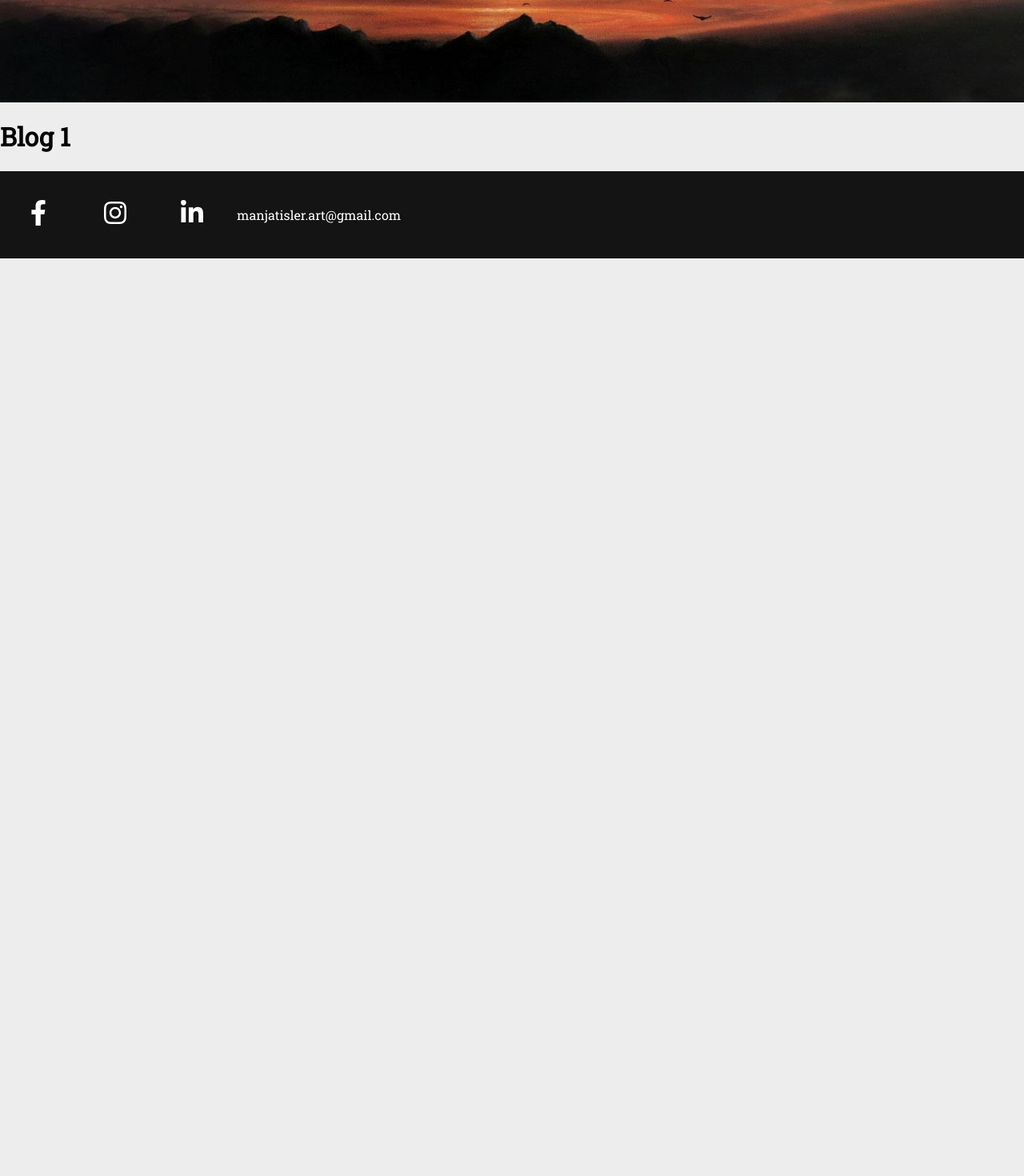
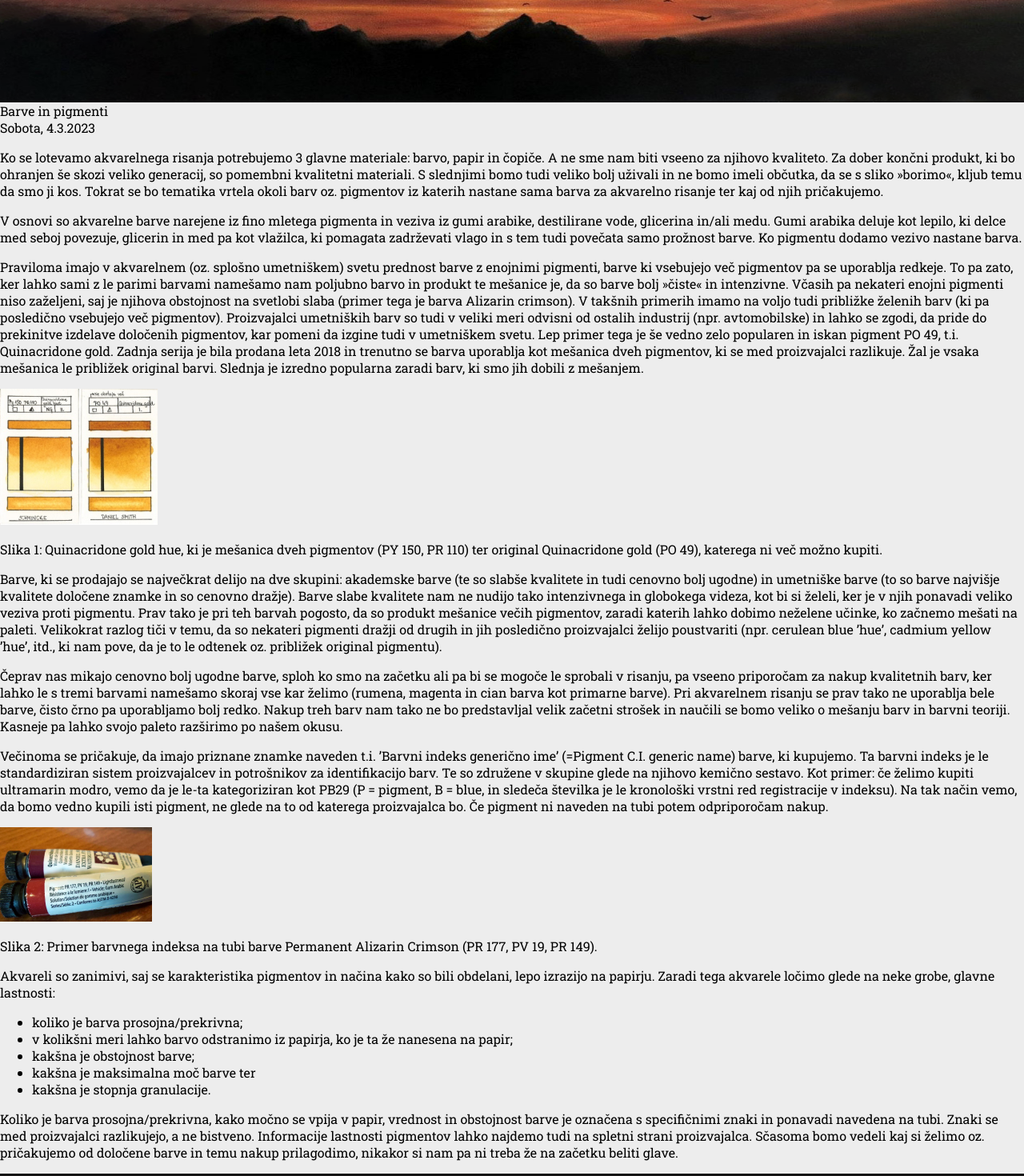
Before and after one commit to jureperos/Manja_Art_React, a React (Create React App) app: page /blog/blog1 in a window 1280 px wide. Shown: the part 320-1790 px from the top of the page at 80% size. Before the commit the page ends 857 px from the top, so only its background shows below. Built offline with nearby package versions, Linux system fonts and the light colour scheme; a web font is replaced by a local one.

Commit message:
added blog_1 content

```diff
--- a/src/components/blog/blog_1/Blog_1.js
+++ b/src/components/blog/blog_1/Blog_1.js
@@ -1,9 +1,47 @@
-
+import img_1 from './Quinacridone gold hue.png'
+import img_2 from './Permanent Alizarin Crimson.png'
 
 function Blog_1() {
     return (
         <>
-            <h1>Blog 1</h1>
+            <div className="blog-1-title">Barve in pigmenti</div>
+            <div className="blog-1-datum">Sobota, 4.3.2023</div>
+            <div className="txt-1">
+            <p>Ko se lotevamo akvarelnega risanja potrebujemo 3 glavne materiale: barvo, papir in čopiče. A ne sme nam biti vseeno za njihovo kvaliteto. Za dober končni produkt, ki bo ohranjen še skozi veliko generacij, so pomembni kvalitetni materiali. S slednjimi bomo tudi veliko bolj uživali in ne bomo imeli občutka, da se s sliko »borimo«, kljub temu da smo ji kos. Tokrat se bo tematika vrtela okoli barv oz. pigmentov iz katerih nastane sama barva za akvarelno risanje ter kaj od njih pričakujemo.</p>
+
+            <p>V osnovi so akvarelne barve narejene iz fino mletega pigmenta in veziva iz gumi arabike, destilirane vode, glicerina in/ali medu. Gumi arabika deluje kot lepilo, ki delce med seboj povezuje, glicerin in med pa kot vlažilca, ki pomagata zadrževati vlago in s tem tudi povečata samo prožnost barve. Ko pigmentu dodamo vezivo nastane barva.</p>
+
+            <p>Praviloma imajo v akvarelnem (oz. splošno umetniškem) svetu prednost barve z enojnimi pigmenti, barve ki vsebujejo več pigmentov pa se uporablja redkeje. To pa zato, ker lahko sami z le parimi barvami namešamo nam poljubno barvo in produkt te mešanice je, da so barve bolj »čiste« in intenzivne. Včasih pa nekateri enojni pigmenti niso zaželjeni, saj je njihova obstojnost na svetlobi slaba (primer tega je barva Alizarin crimson). V takšnih primerih imamo na voljo tudi približke želenih barv (ki pa posledično vsebujejo več pigmentov). Proizvajalci umetniških barv so tudi v veliki meri odvisni od ostalih industrij (npr. avtomobilske) in lahko se zgodi, da pride do prekinitve izdelave določenih pigmentov, kar pomeni da izgine tudi v umetniškem svetu. Lep primer tega je še vedno zelo popularen in iskan pigment PO 49, t.i. Quinacridone gold. Zadnja serija je bila prodana leta 2018 in trenutno se barva uporablja kot mešanica dveh pigmentov, ki se med proizvajalci razlikuje. Žal je vsaka mešanica le približek original barvi. Slednja je izredno popularna zaradi barv, ki smo jih dobili z mešanjem.</p>
+
+            <img src={img_1} alt="Quinacridone gold hue" className="blog-1-img_1" />
+            <p className="img_1-description">Slika 1: Quinacridone gold hue, ki je mešanica dveh pigmentov (PY 150, PR 110) ter original Quinacridone gold (PO 49), katerega ni več možno kupiti.</p>
+
+            <p>Barve, ki se prodajajo se največkrat delijo na dve skupini: akademske barve (te so slabše kvalitete in tudi cenovno bolj ugodne) in umetniške barve (to so barve najvišje kvalitete določene znamke in so cenovno dražje). Barve slabe kvalitete nam ne nudijo tako intenzivnega in globokega videza, kot bi si želeli, ker je v njih ponavadi veliko veziva proti pigmentu. Prav tako je pri teh barvah pogosto, da so produkt mešanice večih pigmentov, zaradi katerih lahko dobimo neželene učinke, ko začnemo mešati na paleti. Velikokrat razlog tiči v temu, da so nekateri pigmenti dražji od drugih in jih posledično proizvajalci želijo poustvariti (npr. cerulean blue ’hue’, cadmium yellow ’hue’, itd., ki nam pove, da je to le odtenek oz. približek original pigmentu).
+            </p>
+            <p>Čeprav nas mikajo cenovno bolj ugodne barve, sploh ko smo na začetku ali pa bi se mogoče le sprobali v risanju, pa vseeno priporočam za nakup kvalitetnih barv, ker lahko le s tremi barvami namešamo skoraj vse kar želimo (rumena, magenta in cian barva kot primarne barve). Pri akvarelnem risanju se prav tako ne uporablja bele barve, čisto črno pa uporabljamo bolj redko. Nakup treh barv nam tako ne bo predstavljal velik začetni strošek in naučili se bomo veliko o mešanju barv in barvni teoriji. Kasneje pa lahko svojo paleto razširimo po našem okusu.</p>
+            <p>Večinoma se pričakuje, da imajo priznane znamke naveden t.i. ’Barvni indeks generično ime’ (=Pigment C.I. generic name) barve, ki kupujemo. Ta barvni indeks je le standardiziran sistem proizvajalcev in potrošnikov za identifikacijo barv. Te so združene v skupine glede na njihovo kemično sestavo. Kot primer: če želimo kupiti ultramarin modro, vemo da je le-ta kategoriziran kot PB29 (P = pigment, B = blue, in sledeča številka je le kronološki vrstni red registracije v indeksu). Na tak način vemo, da bomo vedno kupili isti pigment, ne glede na to od katerega proizvajalca bo. Če pigment ni naveden na tubi potem odpriporočam nakup.</p>
+
+            <img src={img_2} alt="Permanent Alizarin Crimson" className="blog-1-img_2" />
+            <p className="img_2-description">Slika 2: Primer barvnega indeksa na tubi barve Permanent Alizarin Crimson (PR 177, PV 19, PR 149).</p>
+
+            <p>
+            Akvareli so zanimivi, saj se karakteristika pigmentov in načina kako so bili obdelani, lepo izrazijo na papirju. Zaradi tega akvarele ločimo glede na neke grobe, glavne lastnosti:
+            </p>
+
+            <ul>
+                <li>koliko je barva prosojna/prekrivna;</li>
+                <li>v kolikšni meri lahko barvo odstranimo iz papirja, ko je ta že nanesena na papir;</li>
+                <li>kakšna je obstojnost barve;</li>
+                <li>kakšna je maksimalna moč barve ter</li>
+                <li>kakšna je stopnja granulacije.</li>
+            </ul>
+
+            <p>Koliko je barva prosojna/prekrivna, kako močno se vpija v papir, vrednost in obstojnost barve je označena s specifičnimi znaki in ponavadi navedena na tubi. Znaki se med proizvajalci razlikujejo, a ne bistveno. Informacije lastnosti pigmentov lahko najdemo tudi na spletni strani proizvajalca. Sčasoma bomo vedeli kaj si želimo oz. pričakujemo od določene barve in temu nakup prilagodimo, nikakor si nam pa ni treba že na začetku beliti glave.</p>
+
+
+
+
+            </div>
         </>
     )
 }
```
Also changed, not shown: src/components/blog/blog_1/Permanent Alizarin Crimson.png (added), src/components/blog/blog_1/Quinacridone gold hue.png (added).
